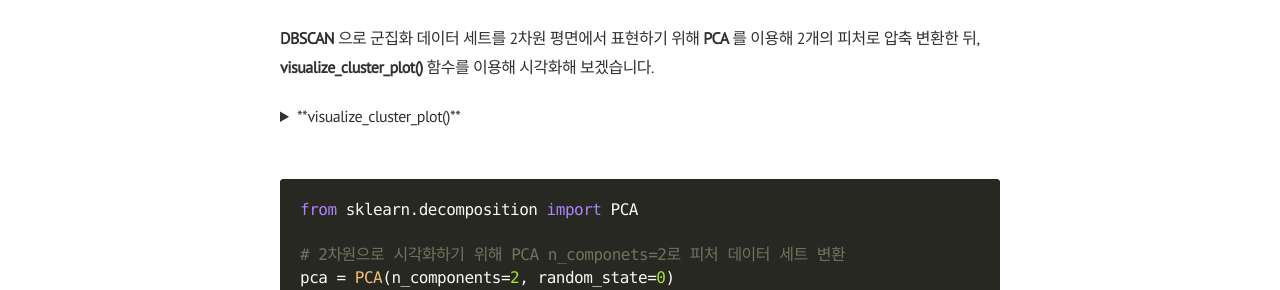
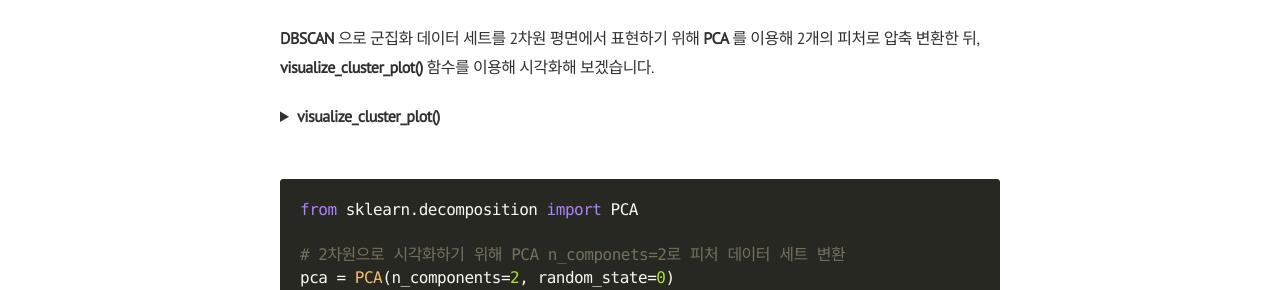
Before and after one commit to museonghwang/museonghwang.github.io, a Jekyll site: the page built from _posts/2023-04-30-ml-sklearn25.md, in a window 1280 px wide and 900 px high, scrolled down 6235 px. Shown: the part 154-444 px from the top of the window. Built offline with Jekyll 4.4.1, drawn with Linux system fonts in a browser that asks for light colours; nearby versions of some CDN libraries.

````diff
--- a/_posts/2023-04-30-ml-sklearn25.md
+++ b/_posts/2023-04-30-ml-sklearn25.md
@@ -193,7 +193,7 @@ Name: dbscan_cluster, dtype: int64
 
 
 <details>
-<summary>**visualize_cluster_plot()**</summary>
+<summary> <b>visualize_cluster_plot()</b> </summary>
 <div markdown="1">
 
 ```py
````
